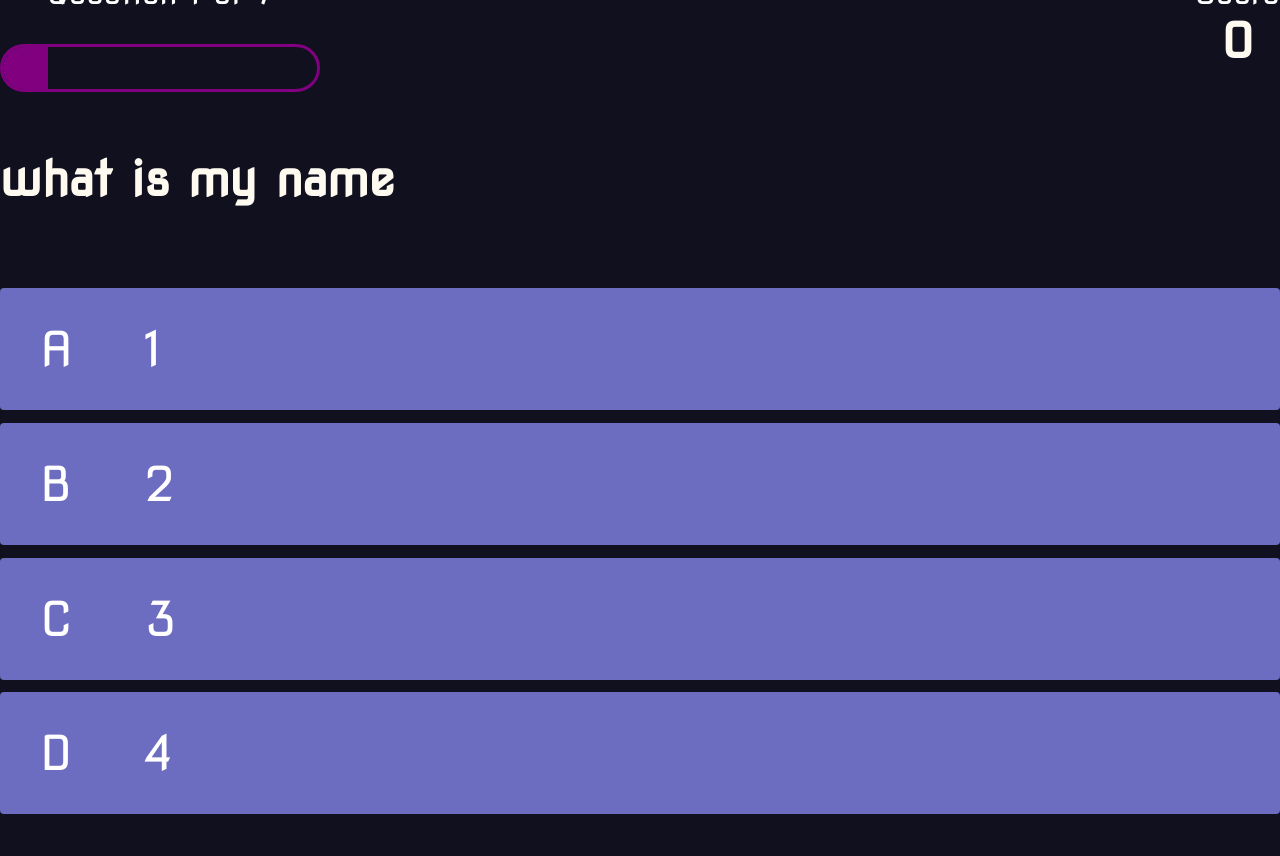
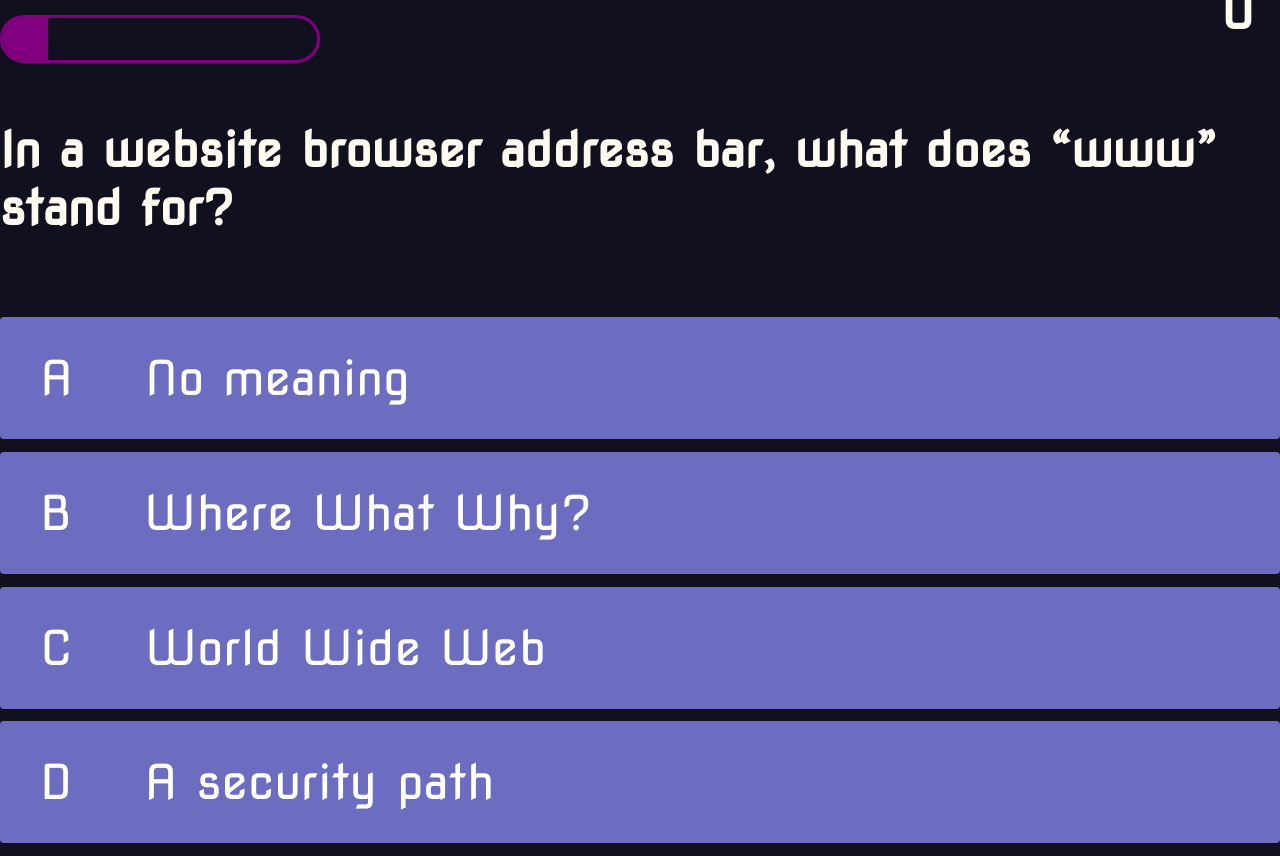
Before and after one commit to dnsghd49/juickJS, a plain HTML site: page quiz.html in a window 1280 px wide. Before the commit the page ends 827 px from the top, so only its background shows below. Drawn offline with Linux system fonts and the light colour scheme.

Commit message:
orgnized files and created question

```diff
--- a/assets/quiz.js
+++ b/assets/js/quiz.js
@@ -21,29 +21,53 @@ let questions = [
         answer: 2,
     },
     {
-        question: 'what is my name',
-        choice1: '1',
-        choice2: '2',
-        choice3: '3',
-        choice4: '4',
-        answer: 2,
+        question: 'What is the rarest M&M color?',
+        choice1: 'Red',
+        choice2: 'Green',
+        choice3: 'Purple',
+        choice4: 'Brown',
+        answer: 4,
     },
     {
-        question: 'what is my name 3',
-        choice1: '1',
-        choice2: '2',
-        choice3: '3',
-        choice4: '4',
+        question: 'In a website browser address bar, what does “www” stand for?',
+        choice1: 'No meaning',
+        choice2: 'Where What Why?',
+        choice3: 'World Wide Web',
+        choice4: 'A security path',
         answer: 3,
     },
     {
-        question: 'what is 1+1',
-        choice1: '1',
-        choice2: '2',
-        choice3: '3',
-        choice4: '4',
+        question: 'x + 1 * 22 * 0 = 7, x = ?',
+        choice1: '240',
+        choice2: '120',
+        choice3: '24',
+        choice4: '7',
         answer: 4,
-    }
+    },
+    {
+        question: 'Which two U.S. states don’t observe Daylight Saving Time?',
+        choice1: 'Arizona and Hawaii',
+        choice2: 'California, Hawaii',
+        choice3: 'Florida, Arizona',
+        choice4: 'Texas, Hawaii',
+        answer: 1,
+    },
+    {
+        question: '1 + 99 = ?',
+        choice1: '199',
+        choice2: '99',
+        choice3: '100',
+        choice4: '101',
+        answer: 3,
+    },
+    {
+        question: 'What is the tallest breed of dog in the world?',
+        choice1: 'idk',
+        choice2: 'The Great Dane',
+        choice3: 'Azawakh',
+        choice4: 'Otterhound',
+        answer: 2,
+    },
 
 ];
 
--- a/quiz.html
+++ b/quiz.html
@@ -3,8 +3,8 @@
 <head>
     <meta charset="UTF-8">
     <meta name="viewport" content="width=device-width, initial-scale=1.0">
-    <link rel="stylesheet" href="assets/style.css" />
-    <link rel="stylesheet" href="assets/quiz.css">
+    <link rel="stylesheet" href="assets/css/style.css" />
+    <link rel="stylesheet" href="assets/css/quiz.css">
     <title>Quiz</title>
 </head>
 <body>
@@ -51,8 +51,8 @@
     </div>
 
 
-<script src="assets/quiz.js"></script>
-<script src="assets/result.js"></script>
+<script src="assets/js/quiz.js"></script>
+<script src="assets/js/result.js"></script>
 <!--<script src="assets/timer.js"></script>-->
 </body>
 </html>
```
Also changed, not shown: index.html (+1 -1 lines), result.html (+1 -1 lines), assets/css/highscore.css (added), assets/css/quiz.css (renamed from assets/quiz.css), assets/css/style.css (renamed from assets/style.css), assets/js/result.js (renamed from assets/result.js), assets/js/timer.js (renamed from assets/timer.js).
